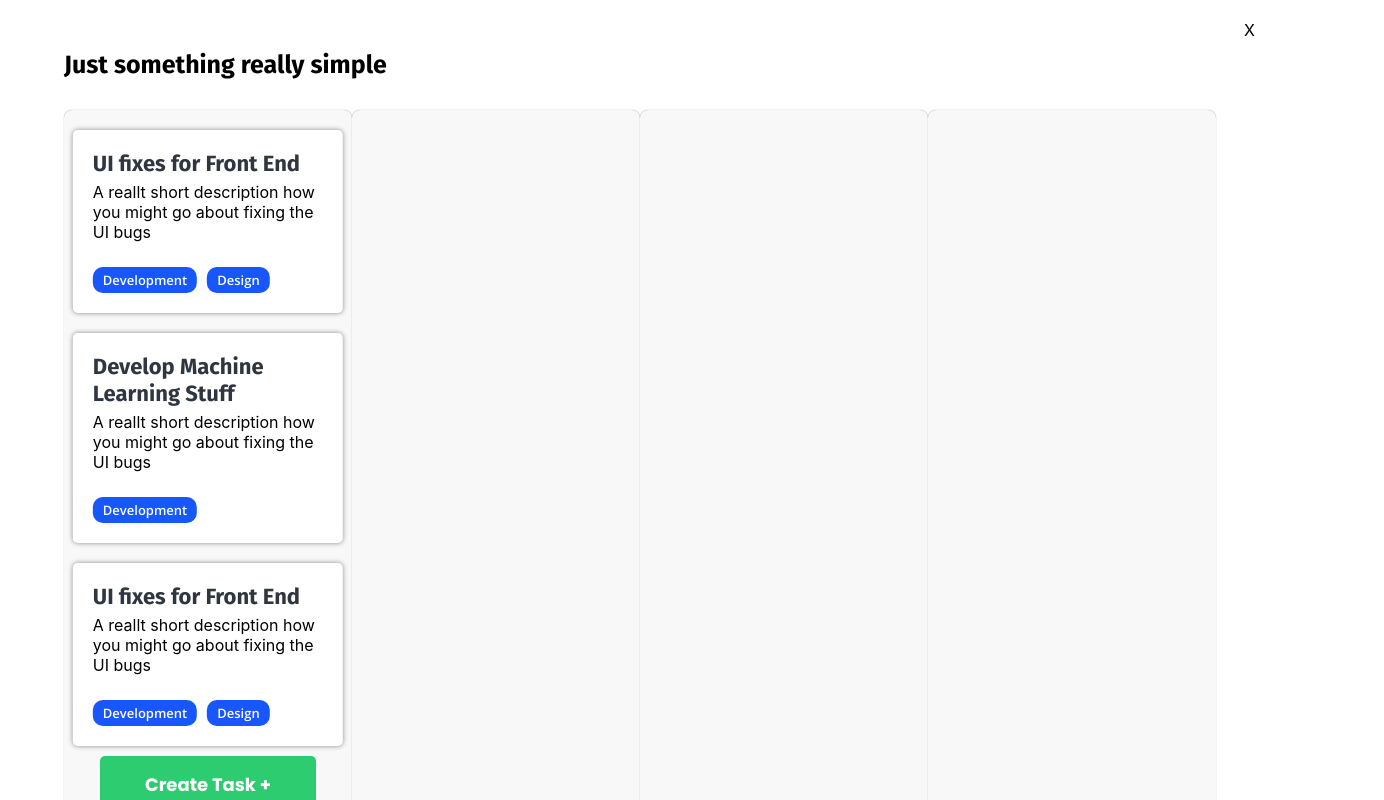
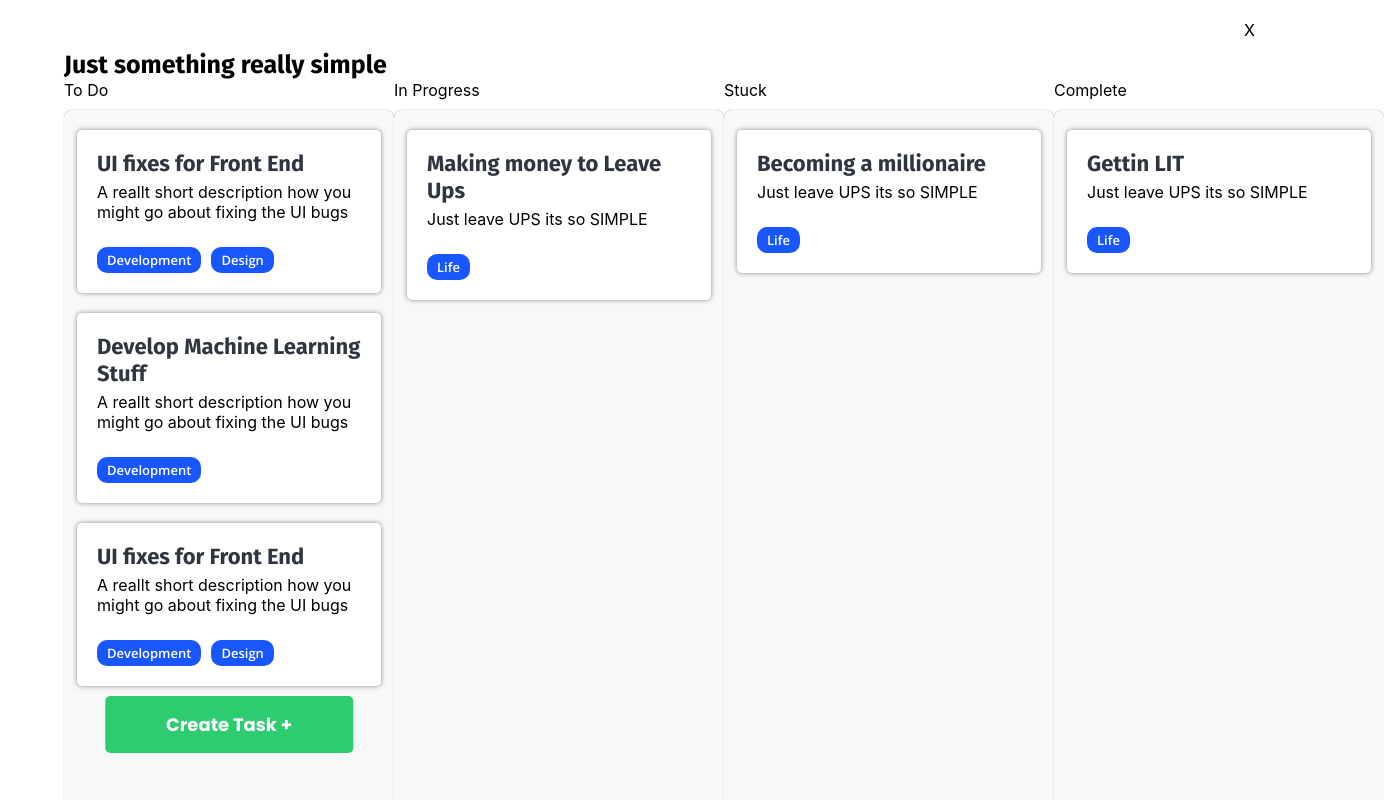
Before and after one commit to Damango/Simple-Project-Manager, a React (Create React App) app: page / in a window 1280 px wide. Both pictures are taken after a click on the element 298 px from the left and 217 px from the top of the page. Shown: the top 800 px of the page, 1384 px wide, since content can reach past the window. Built offline with nearby package versions, Linux system fonts and the light colour scheme.

Commit message:
Allowed the viewing and deletion of Tasks in other groups

```diff
--- a/src/Components/ProjectManager/ProjectManager.js
+++ b/src/Components/ProjectManager/ProjectManager.js
@@ -27,8 +27,14 @@ const ProjectManager = (props) => {
                         taskLabels: ["Development", "Design"],
 
                         subTasks: [
-                            'Make UI mockup for tasks',
-                            'Develop UI interface for submitting Tasks'
+                            {
+                                subTaskText: 'Make UI mockup for tasks',
+                                subTaskID: Math.floor(Math.random() * 10000)
+                            },
+                            {
+                                subTaskText: 'Develop new Apps',
+                                subTaskID: Math.floor(Math.random() * 10000)
+                            }
                         ],
                         comments: [],
                         taskID: 0
@@ -174,6 +180,7 @@ const ProjectManager = (props) => {
 
 
 
+
     let projects = JSON.parse(localStorage.getItem('project-manager-simple'));
 
 
--- a/src/Components/ProjectManager/ProjectView/ProjectView.css
+++ b/src/Components/ProjectManager/ProjectView/ProjectView.css
@@ -63,6 +63,12 @@
     overflow-y: scroll;
 }
 
+.task-container-header{
+    position: absolute;
+    top: -30px;
+
+}
+
 
 
 .create-task-button{
--- a/src/Components/ProjectManager/ProjectView/ProjectView.js
+++ b/src/Components/ProjectManager/ProjectView/ProjectView.js
@@ -26,14 +26,35 @@ const ProjectView = (props) => {
 
             <div className="project-title"> {props.projectData.projectText}</div>
             <div className="task-cards-container">
-                <div className="task-todos tasks-container">
-                    {todos.map((todo) => <TaskCard taskData={todo} changeTaskView={changeTaskView} projectID={props.projectData.projectID} />)}
-                    <button className="create-task-button" onClick={openCreateTask}>Create Task +</button>
+                <div className="tasks-wrapper">
+                    <div className="task-container-header">To Do</div>
+                    <div className="task-todos tasks-container">
+
+                        {todos.map((todo) => <TaskCard taskData={todo} changeTaskView={changeTaskView} projectID={props.projectData.projectID} />)}
+                        <button className="create-task-button" onClick={openCreateTask}>Create Task +</button>
+                    </div>
                 </div>
-                <div className="task-in-progress tasks-container"></div>
-                <div className="task-stuck tasks-container"></div>
-                <div className="task-complete tasks-container"></div>
+                <div className="tasks-wrapper">
+                    <div className="task-container-header">In Progress</div>
+                    <div className="task-in-progress tasks-container">
 
+                        {inProgress.map((inProgress) => <TaskCard taskData={inProgress} changeTaskView={changeTaskView} projectID={props.projectData.projectID} />)}
+                    </div>
+                </div>
+                <div className="tasks-wrapper">
+                    <div className="task-container-header">Stuck</div>
+                    <div className="task-stuck tasks-container">
+
+                        {stuck.map((inProgress) => <TaskCard taskData={inProgress} changeTaskView={changeTaskView} projectID={props.projectData.projectID} />)}
+                    </div>
+                </div>
+                <div className="tasks-wrapper">
+                    <div className="task-container-header">Complete</div>
+                    <div className="task-complete tasks-container">
+
+                        {completed.map((inProgress) => <TaskCard taskData={inProgress} changeTaskView={changeTaskView} projectID={props.projectData.projectID} />)}
+                    </div>
+                </div>
             </div>
         </div>
         {renderCreateTask()}
@@ -68,6 +89,57 @@ const ProjectView = (props) => {
                 }
             }
             storage[props.projectData.projectID].toDoTasks = oldList;
+
+            setTodos(oldList);
+            setChangeNumber(changeNumber + 2);
+            setTaskView(0)
+
+            localStorage.setItem('project-manager-simple', JSON.stringify(storage));
+        }
+
+        if (data.taskType === 'in-progress') {
+            oldList = props.projectData.inProgressTasks;
+
+            for (i = 0; i < oldList.length; i++) {
+                if (oldList[i].taskID === data.taskID) {
+                    oldList.splice(i, 1);
+                }
+            }
+            storage[props.projectData.projectID].inProgressTasks = oldList;
+
+            setTodos(oldList);
+            setChangeNumber(changeNumber + 2);
+            setTaskView(0)
+
+            localStorage.setItem('project-manager-simple', JSON.stringify(storage));
+        }
+
+        if (data.taskType === 'stuck') {
+            oldList = props.projectData.stuckTasks;
+
+            for (i = 0; i < oldList.length; i++) {
+                if (oldList[i].taskID === data.taskID) {
+                    oldList.splice(i, 1);
+                }
+            }
+            storage[props.projectData.projectID].stuckTasks = oldList;
+
+            setTodos(oldList);
+            setChangeNumber(changeNumber + 2);
+            setTaskView(0)
+
+            localStorage.setItem('project-manager-simple', JSON.stringify(storage));
+        }
+
+        if (data.taskType === 'completed') {
+            oldList = props.projectData.completedTasks;
+
+            for (i = 0; i < oldList.length; i++) {
+                if (oldList[i].taskID === data.taskID) {
+                    oldList.splice(i, 1);
+                }
+            }
+            storage[props.projectData.projectID].completedTasks = oldList;
 
             setTodos(oldList);
             setChangeNumber(changeNumber + 2);
--- a/src/Components/ProjectManager/ProjectView/TaskCard/TaskCard.js
+++ b/src/Components/ProjectManager/ProjectView/TaskCard/TaskCard.js
@@ -27,11 +27,43 @@ const TaskCard = (props) => {
         let taskData = JSON.parse(localStorage.getItem('project-manager-simple'))
         taskData = taskData[props.projectID];
         let i;
-        for (i = 0; i < taskData.toDoTasks.length; i++) {
-            if (taskData.toDoTasks[i].taskID === props.taskData.taskID) {
-                props.changeTaskView(taskData.toDoTasks[i]);
+
+        if (props.taskData.taskType === 'todo') {
+            for (i = 0; i < taskData.toDoTasks.length; i++) {
+                if (taskData.toDoTasks[i].taskID === props.taskData.taskID) {
+                    props.changeTaskView(taskData.toDoTasks[i]);
+                }
+
             }
         }
+
+        if (props.taskData.taskType === 'in-progress') {
+            for (i = 0; i < taskData.inProgressTasks.length; i++) {
+                if (taskData.inProgressTasks[i].taskID === props.taskData.taskID) {
+                    props.changeTaskView(taskData.inProgressTasks[i]);
+                }
+
+            }
+        }
+
+        if (props.taskData.taskType === 'stuck') {
+            for (i = 0; i < taskData.stuckTasks.length; i++) {
+                if (taskData.stuckTasks[i].taskID === props.taskData.taskID) {
+                    props.changeTaskView(taskData.stuckTasks[i]);
+                }
+
+            }
+        }
+
+        if (props.taskData.taskType === 'completed') {
+            for (i = 0; i < taskData.completedTasks.length; i++) {
+                if (taskData.completedTasks[i].taskID === props.taskData.taskID) {
+                    props.changeTaskView(taskData.completedTasks[i]);
+                }
+
+            }
+        }
+
 
     }
 }
--- a/src/Components/ProjectManager/ProjectView/TaskView/TaskView.css
+++ b/src/Components/ProjectManager/ProjectView/TaskView/TaskView.css
@@ -1,3 +1,28 @@
+::-webkit-scrollbar {
+    width: 5px;
+
+  }
+
+  /* Track */
+  ::-webkit-scrollbar-track {
+    background: #f1f1f1;
+    border-radius: 8px;
+  }
+
+  /* Handle */
+  ::-webkit-scrollbar-thumb {
+    background: #888;
+    border-radius: 8px;
+  }
+
+  /* Handle on hover */
+  ::-webkit-scrollbar-thumb:hover {
+    background: #555;
+  }
+
+
+
+
 .task-view-container{
     position: absolute;
     top: 48%;
--- a/src/Components/ProjectManager/ProjectView/TaskView/TaskView.js
+++ b/src/Components/ProjectManager/ProjectView/TaskView/TaskView.js
@@ -31,7 +31,7 @@ const TaskView = (props) => {
                 <div className="sub-task-view-selector">Open</div>
                 <div className="sub-task-view-selector">Archived</div>
             </div>
-            {taskSteps.map((task) => <SubTasks data={task} />)}
+            {taskSteps.map((task) => <SubTasks data={task} taskID={props.data.taskID} projectID={props.projectID} removeStep={removeStep} />)}
             <button className="create-sub-task-button" onClick={createStep}>Add Step +</button>
             {renderAddStep()}
 
@@ -67,12 +67,21 @@ const TaskView = (props) => {
 
         let oldTaskView;
         let newTaskView;
+        let newStepData = {
+            subTaskText: document.querySelector('.add-step-input').value,
+            subTaskID: Math.floor(Math.random() * 10000)
+        }
         let stepText = document.querySelector('.add-step-input').value;
         oldData = oldData[props.projectID];
+
+
+
+        if (props.data.taskType === 'todo') {
+
             for (i = 0; i < oldData.toDoTasks.length; i++) {
                 if (oldData.toDoTasks[i].taskID === props.data.taskID) {
                     oldTaskView = oldData.toDoTasks[i];
-                oldTaskView.subTasks.push(stepText);
+                    oldTaskView.subTasks.push(newStepData);
                     newTaskView = oldTaskView;
                     oldData.toDoTasks[i] = oldTaskView;
                     largeOldData[props.projectID].toDoTasks[i] = newTaskView;
@@ -80,8 +89,61 @@ const TaskView = (props) => {
                     setTaskSteps(newTaskView.subTasks);
                 }
             }
+        }
+
+        if (props.data.taskType === 'in-progress') {
+
+            for (i = 0; i < oldData.inProgressTasks.length; i++) {
+                if (oldData.inProgressTasks[i].taskID === props.data.taskID) {
+                    oldTaskView = oldData.inProgressTasks[i];
+                    oldTaskView.subTasks.push(newStepData);
+                    newTaskView = oldTaskView;
+                    oldData.toDoTasks[i] = oldTaskView;
+                    largeOldData[props.projectID].inProgressTasks[i] = newTaskView;
+                    localStorage.setItem('project-manager-simple', JSON.stringify(largeOldData));
+                    setTaskSteps(newTaskView.subTasks);
+                }
+            }
+        }
+
+        if (props.data.taskType === 'stuck') {
+
+            for (i = 0; i < oldData.stuckTasks.length; i++) {
+                if (oldData.stuckTasks[i].taskID === props.data.taskID) {
+                    oldTaskView = oldData.stuckTasks[i];
+                    oldTaskView.subTasks.push(newStepData);
+                    newTaskView = oldTaskView;
+                    oldData.stuckTasks[i] = oldTaskView;
+                    largeOldData[props.projectID].stuckTasks[i] = newTaskView;
+                    localStorage.setItem('project-manager-simple', JSON.stringify(largeOldData));
+                    setTaskSteps(newTaskView.subTasks);
+                }
+            }
+        }
 
 
+
+        if (props.data.taskType === 'completed') {
+
+            for (i = 0; i < oldData.completedTasks.length; i++) {
+                if (oldData.completedTasks[i].taskID === props.data.taskID) {
+                    oldTaskView = oldData.completedTasks[i];
+                    oldTaskView.subTasks.push(newStepData);
+                    newTaskView = oldTaskView;
+                    oldData.completedTasks[i] = oldTaskView;
+                    largeOldData[props.projectID].completedTasks[i] = newTaskView;
+                    localStorage.setItem('project-manager-simple', JSON.stringify(largeOldData));
+                    setTaskSteps(newTaskView.subTasks);
+                }
+            }
+        }
+
+
+    }
+
+    function removeStep(data) {
+        setTaskSteps(data.subTasks);
+        console.log(data.subTasks);
     }
 
 
```
Also changed, not shown: src/Components/ProjectManager/ProjectView/TaskView/SubTasks/SubTasks.js (+34 -2 lines). Lines whose indentation alone changed are shown as unchanged.
